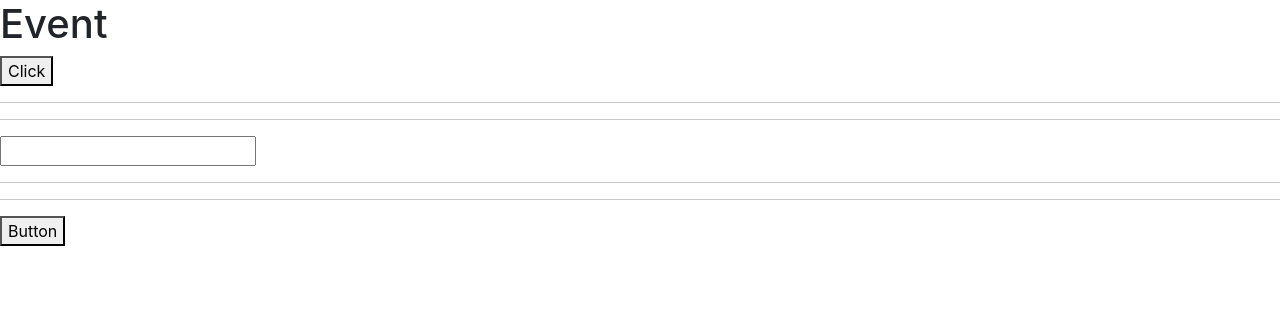
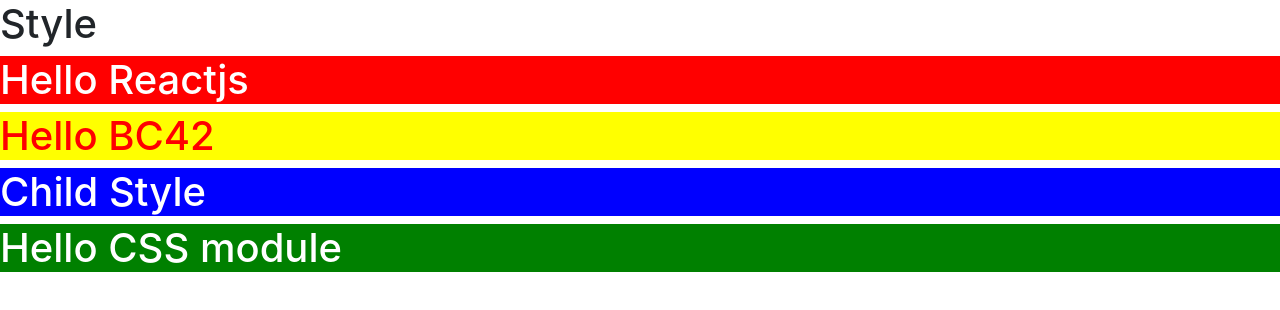
Before and after one commit to B34R-e/bc42-react-first-deploy, a React (Create React App) app: page / in a window 1280 px wide. Shown: the top 310 px of the page. Built offline with nearby package versions, Linux system fonts and the light colour scheme.

Commit message:
Style section

```diff
--- a/package.json
+++ b/package.json
@@ -38,6 +38,7 @@
   },
   "devDependencies": {
     "css-loader": "^6.8.1",
+    "sass": "^1.69.6",
     "style-loader": "^3.3.3"
   },
   "description": "This project was bootstrapped with [Create React App](https://github.com/facebook/create-react-app).",
--- a/src/5_Event/Event.jsx
+++ b/src/5_Event/Event.jsx
@@ -43,6 +43,7 @@
 
         {/* Nếu hàm xử lý sự kiện cần nhận vào một tham số, ta sẽ đưa vào onClick một hàm ẩn danh (thường viết bằng arrow function). Khi user click vào button, React sẽ gọi tới hàm ẩn danh này, và hàm này sẽ gọi tới hàm xử lý sự kiện và truyền vào tham số */}
         <button onClick={() => handleGetMessage("Hello BC42")}>Button</button>
+        {/* <button onClick={() => alert("Clicked")}>Click</button> */}
     </div>
   )
 }
--- /dev/null
+++ b/src/6_Style/Child.jsx
@@ -0,0 +1,12 @@
+import React from 'react'
+
+import child from './child.module.css';
+
+function Child() {
+  return (
+    <div className={child.heading}>
+        <h1>Child Style</h1>
+    </div>
+  )
+}
+export default  Child
--- /dev/null
+++ b/src/6_Style/Style.jsx
@@ -0,0 +1,31 @@
+import React from 'react'
+
+// Import css
+import './style.css';
+import Child from './Child';
+
+// Import css module
+import style from './style.module.css';
+
+function Style() {
+  return (
+    <div>
+        <h1>Style</h1>
+        {/* Inline style  */}
+        <h1 style={{
+            backgroundColor: "red", color: "white",
+            }}>Hello Reactjs</h1>
+
+         {/* CSS  */}
+         <h1 className='heading'>Hello BC42</h1>
+         <Child/>
+
+         {/* CSS module */}
+         <h1 className={style.heading}>Hello CSS module</h1>
+    </div>
+
+
+  )
+}
+
+export default Style
--- /dev/null
+++ b/src/6_Style/child.module.css
@@ -0,0 +1,4 @@
+.heading {
+    background-color: blue;
+    color: white;
+}
--- /dev/null
+++ b/src/6_Style/style.css
@@ -0,0 +1,4 @@
+.heading {
+    background-color: yellow;
+    color: red;
+}
--- /dev/null
+++ b/src/6_Style/style.module.css
@@ -0,0 +1,4 @@
+.heading {
+    background-color: green;
+    color: white;
+}
--- a/src/App.js
+++ b/src/App.js
@@ -5,6 +5,7 @@
 import ConditionalRendering from "./3_ConditionalRendering/ConditionalRendering";
 import List from "./4_List/List";
 import Event from "./5_Event/Event";
+import Style from "./6_Style/Style";
 import Home from "./BT_HomeLayout/Home";
 import Shop from "./BT_ShopLayout/Shop";
 
@@ -12,7 +13,7 @@
 function App() {
   return (
   <div>
-    <Event/>
+    <Style/>
   </div>
   )
 }
```
Also changed, not shown: 1 other file (tests, documents, lock files or other folders).
